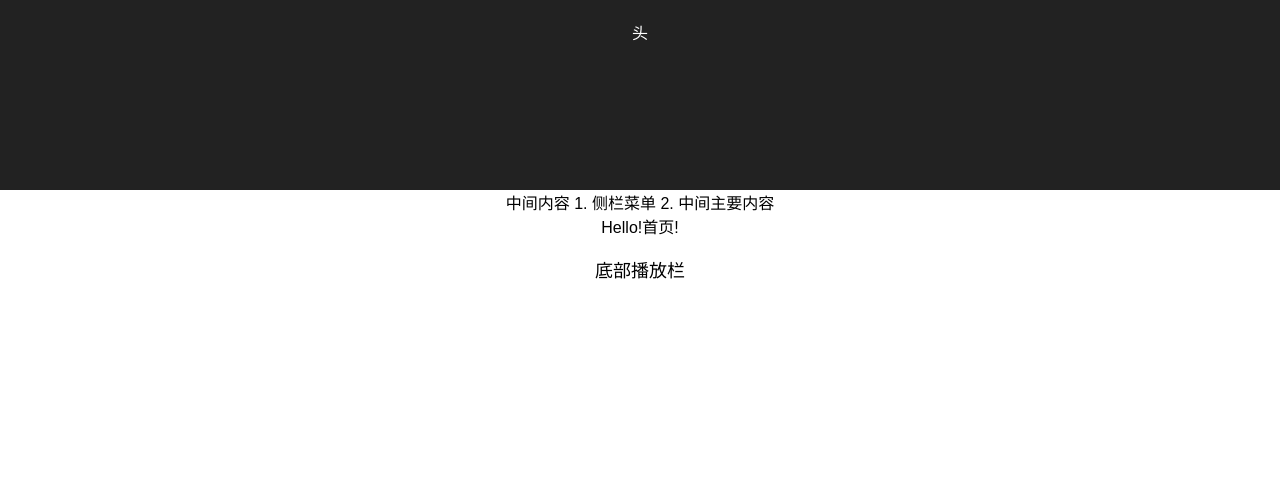
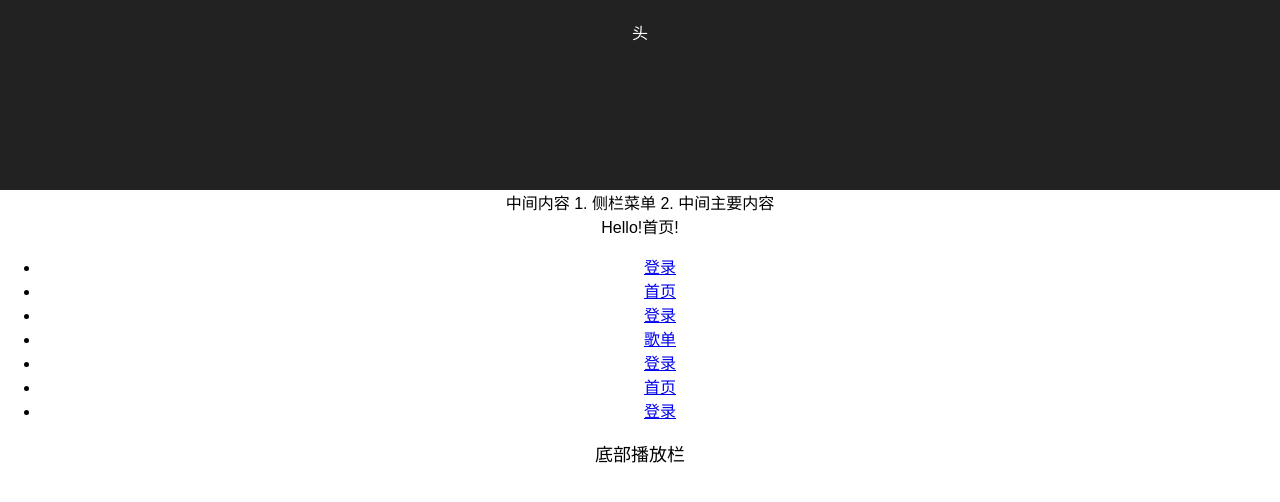
Before and after one commit to nujey/react-electron-ts, a React (Create React App) app: page / in a window 1280 px wide. Shown: the top 502 px of the page. Built offline with nearby package versions, Linux system fonts and the light colour scheme.

Commit message:
react-router路由使用的时候TS

```diff
--- /dev/null
+++ b/src/untils/history.ts
@@ -0,0 +1,3 @@
+import createHistory from 'history/createBrowserHistory'
+
+export default createHistory()
--- a/src/views/home/home.tsx
+++ b/src/views/home/home.tsx
@@ -1,32 +1,48 @@
 import * as React from 'react'
+import { Link } from 'react-router-dom'
 
 export interface Props {
   name: string;
   enthusiasmLevel?: number;
 }
+// declare var Reflink: any
+class Hello extends React.Component<Props, object> {
+  constructor(props: Props, public reflink: any ) {
+    super(props)
+    this.reflink = null
+  }
 
-// function Hello({ name, enthusiasmLevel = 1 }: Props) {
-//   if (enthusiasmLevel <= 0) {
-//     throw new Error('You could be a little more enthusiasmLevel. :D');
-//   }
-//   return (
-//     <div className="hello">
-//       <div>
-//         Hello!{name + getExclamationMarks(enthusiasmLevel)}
-//       </div>
-//     </div>
-//   )
-// }
-
-class Hello extends React.Component<Props, object> {
-  constructor(props: Props) {
-    super(props)
-  }
   public render() {
     const { name, enthusiasmLevel = 1} = this.props;
+    const refCallback = (node:any) => {
+      console.log(node, 666)
+      return this.reflink = node
+    }
+      // this.reflink = node
+    // )
     return (
       <div className="hello">
         Hello!{name + getExclamationMarks(enthusiasmLevel)}
+        <ul>
+        <li><Link to="/login" innerRef={refCallback}>登录</Link></li>
+
+          <li><Link to="/">首页</Link></li>
+          <li><Link to="/login">登录</Link></li>
+          <li><Link to="/songsheet/sad">歌单</Link></li>
+
+          <li><Link to="/login?name=我">登录</Link></li>
+
+          <li><Link
+              to={{
+                pathname: "/login",
+                search: "?name=我",
+                hash: "#login-hash",
+                state: { fromDashboard: true }
+              }}>首页</Link>
+          </li>
+
+          <li><Link to="/login" replace={true}>登录</Link></li>
+        </ul>
       </div>
     )
   }
--- a/src/views/home/login.tsx
+++ b/src/views/home/login.tsx
@@ -1,28 +1,42 @@
 import * as React from 'react'
 
+import history from '../../untils/history'
+
 interface Props {
-  loginStatus: boolean;
-  name?: string;
-  age?: number;
-  // list?: number[]; // 元素类型后面直接跟[]
-  // list2?: Array<number>; // 数组范型
-  tuple?: [string, number]; // 元组
-  any?: any;
-  object?: object
+  loginStatus?: boolean;
 }
 
-// enum Color { red = 1, green = 2}
-// let C: Color = Color.red
+// @(withRouter as any)
+class Login extends React.Component<Props> {
 
-class Login extends React.Component<Props> {
+  constructor(props: Props) {
+    super(props)
+  }
+  public handleHistory() {
+    history.push("/")
+  }
   public render() {
     console.log(this.props)
     return(
       <div>
+        <p onClick={this.handleHistory}>首页</p>
         {this.props.loginStatus ? <p>111</p> : <p>222</p>}
       </div>
     )
   }
 }
-
+// const Login = withRouter(class extends React.Component<RouteComponentProps> {
+//   public handleRouterBack() {
+//     this.props.history.push("/")
+//   }
+//   public render() {
+//     console.log(this.props)
+//     return(
+//       <div>
+//         {this.props.loginStatus ? <p>111</p> : <p>222</p>}
+//       </div>
+//     )
+//   }
+// })
+// const Login = withRouter(Login)
 export default Login
--- a/src/views/home/usercenter.tsx
+++ b/src/views/home/usercenter.tsx
@@ -1,8 +1,11 @@
 import * as React from 'react'
+import { withRouter, RouteComponentProps } from 'react-router-dom'
 
 interface Props {
   username: string
 }
+const Component = (props: Props & RouteComponentProps<{}>) => <h2>Welcome! {props.username}</h2>
+const WithRouterComponent = withRouter<Props>(Component)
 
 class UserCenter extends React.Component<Props> {
   public render() {
--- a/tslint.json
+++ b/tslint.json
@@ -13,7 +13,8 @@
     "ordered-imports": false,
     "no-console": false,
     "jsx-no-lambda": false,
-    "array-type": [true, "generic"]
+    "array-type": [true, "generic"],
+    "object-literal-sort-keys": false
   }
 }
 // {
```
Also changed, not shown: src/index.tsx (+6 -3 lines).
